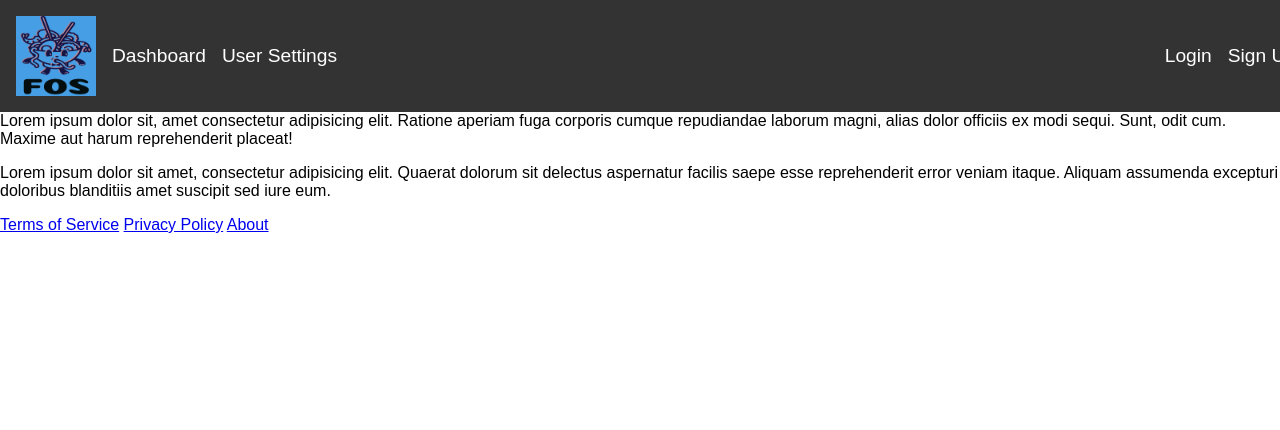
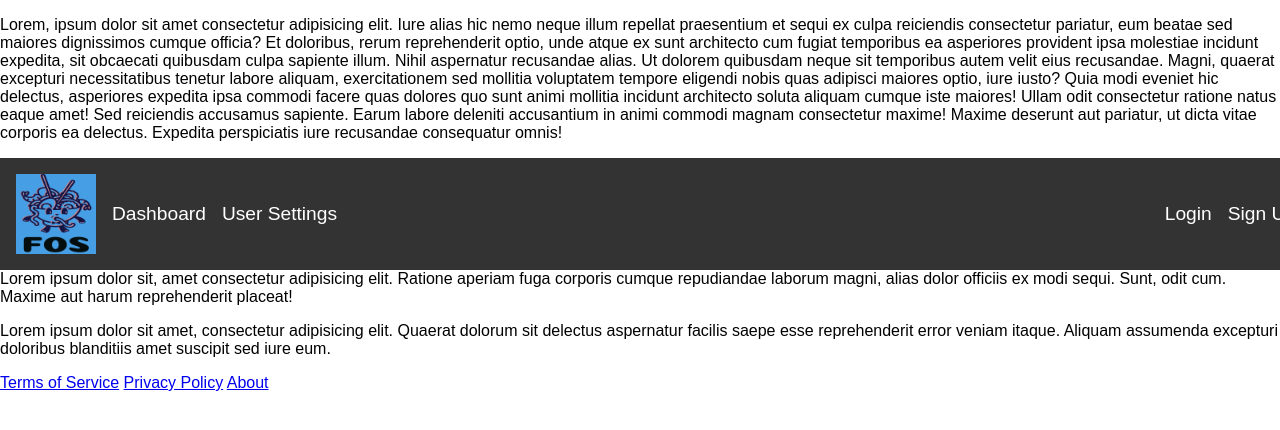
Before and after one commit to VictorCondurat/FOS, a website: page src/views/index.html in a window 1280 px wide. Shown: the top 430 px of the page. Drawn offline with Linux system fonts and the light colour scheme; files whose address does not match are found by name.

```diff
--- a/src/views/index.html
+++ b/src/views/index.html
@@ -16,7 +16,19 @@
             -->
 
 <body>
-
+    <p>Lorem, ipsum dolor sit amet consectetur adipisicing elit. Iure alias hic nemo neque illum repellat praesentium et
+        sequi ex culpa reiciendis consectetur pariatur, eum beatae sed maiores dignissimos cumque officia?
+        Et doloribus, rerum reprehenderit optio, unde atque ex sunt architecto cum fugiat temporibus ea asperiores
+        provident ipsa molestiae incidunt expedita, sit obcaecati quibusdam culpa sapiente illum. Nihil aspernatur
+        recusandae alias.
+        Ut dolorem quibusdam neque sit temporibus autem velit eius recusandae. Magni, quaerat excepturi necessitatibus
+        tenetur labore aliquam, exercitationem sed mollitia voluptatem tempore eligendi nobis quas adipisci maiores
+        optio, iure iusto?
+        Quia modi eveniet hic delectus, asperiores expedita ipsa commodi facere quas dolores quo sunt animi mollitia
+        incidunt architecto soluta aliquam cumque iste maiores! Ullam odit consectetur ratione natus eaque amet!
+        Sed reiciendis accusamus sapiente. Earum labore deleniti accusantium in animi commodi magnam consectetur maxime!
+        Maxime deserunt aut pariatur, ut dicta vitae corporis ea delectus. Expedita perspiciatis iure recusandae
+        consequatur omnis!</p>
     <header class="header">
         <img class="header__logo" src="/images/logo.png" alt="Logo">
         <nav class="header__navbar">
```
Also changed, not shown: package.json (+6 -3 lines), dist/views/index.html.
